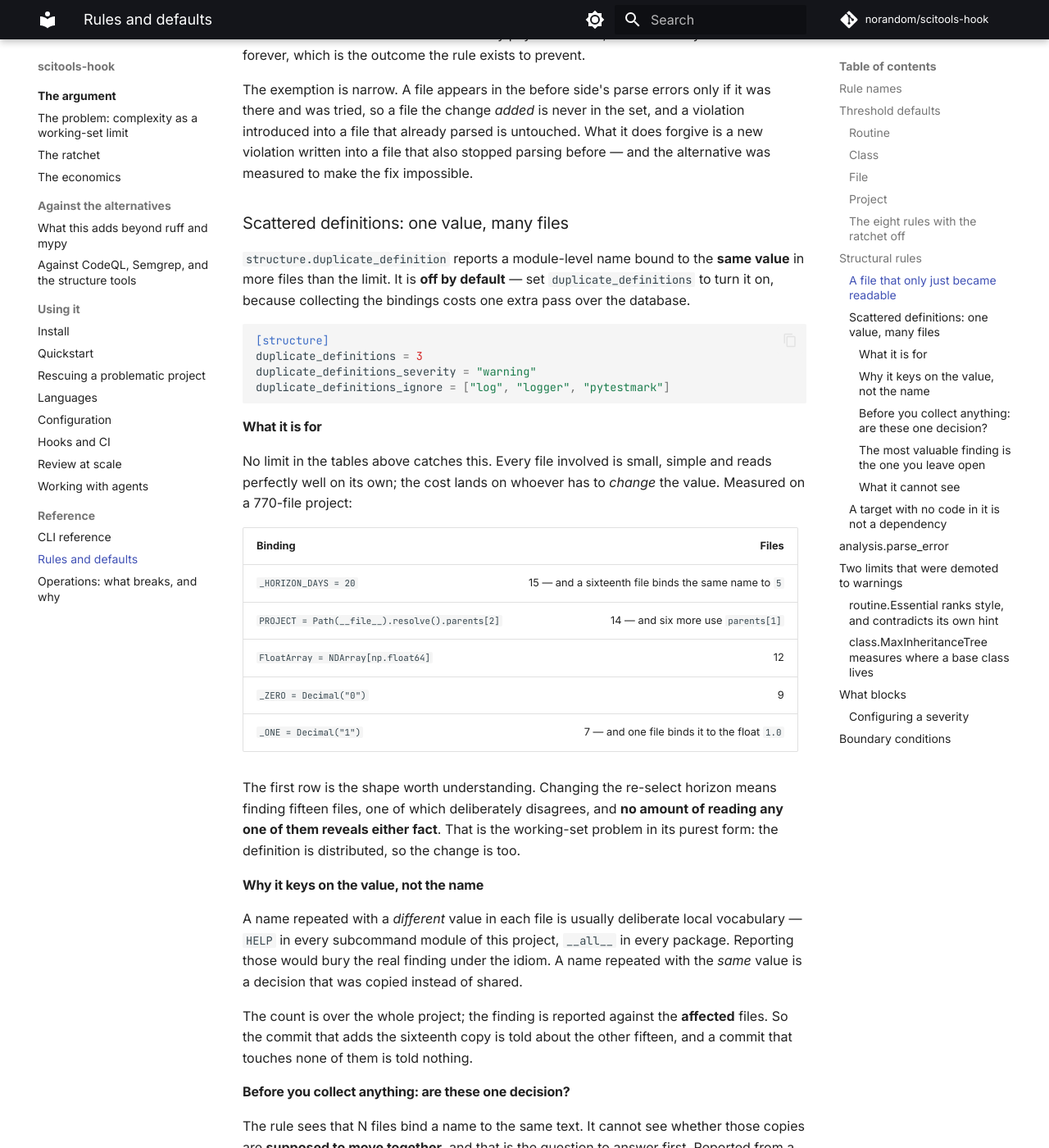
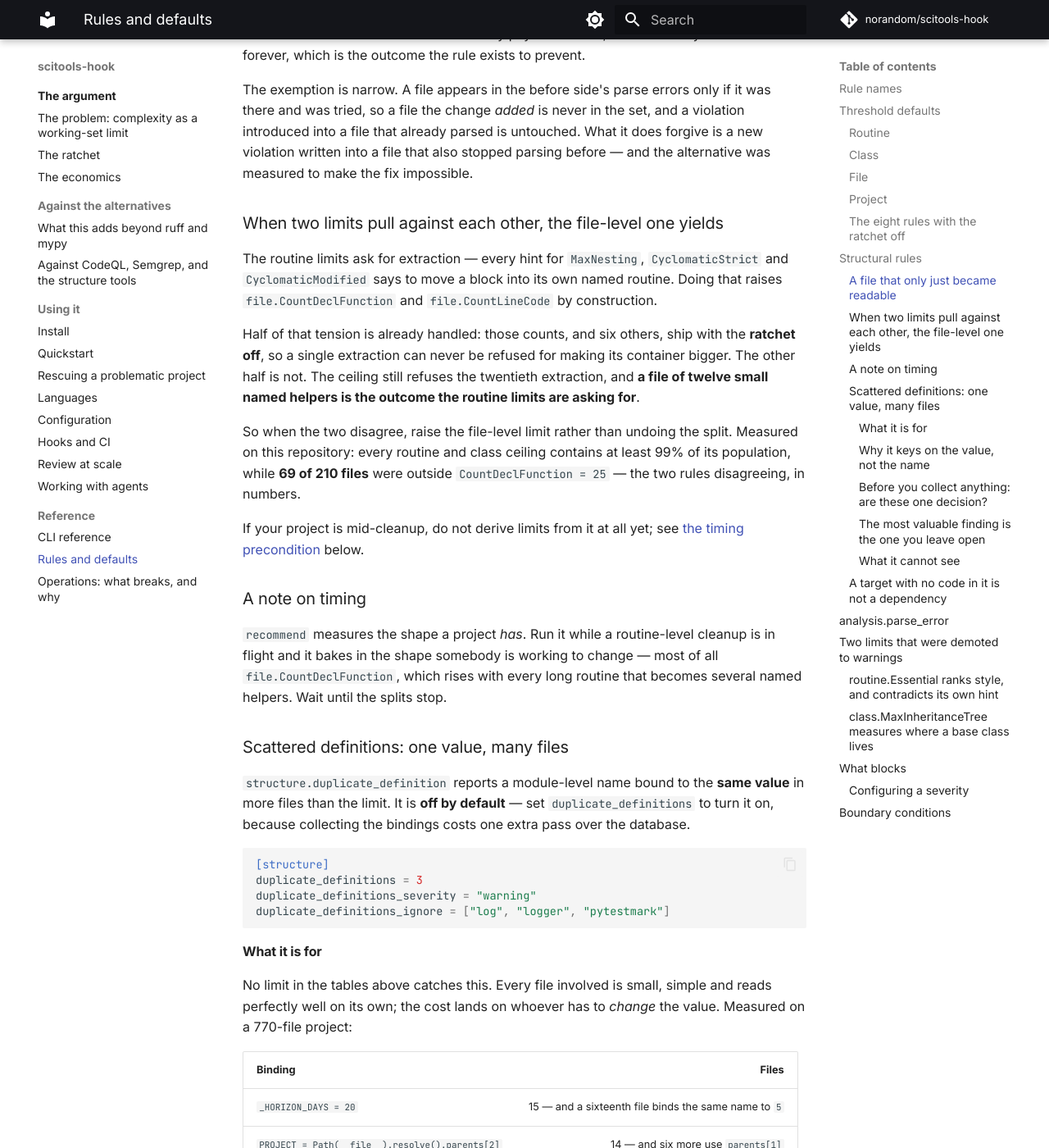
Before and after one commit to norandom/scitools-hook, an MkDocs documentation site: the page built from docs/reference/rules.md, in a window 1280 px wide and 1400 px high, scrolled down 4105 px. Shown: the whole window at 82% size. Built offline with MkDocs 1.6.1 and Material for MkDocs 9.7.7, drawn with Linux system fonts in a browser that asks for light colours; comment, search, counter and statistics services are not loaded.

Commit message:
docs: when two limits pull against each other, the file-level one yields
A session using the Gate on a 770-file project made the point, and this
repository's own numbers are the evidence for it.

The routine limits ask for extraction -- every hint for MaxNesting,
CyclomaticStrict and CyclomaticModified says to move a block into its own named
routine -- and doing that raises file.CountDeclFunction and file.CountLineCode
by construction. Half of that tension was already handled: those counts ship
with the ratchet off, so a single extraction is never refused for making its
container bigger. The other half was not written down anywhere. The ceiling
still refuses the twentieth extraction, and a file of twelve small named helpers
is the outcome the routine limits are asking for.

Measured here: every routine and class ceiling contains at least 99% of its
population while 69 of 210 files were outside CountDeclFunction = 25. That is
not a codebase failing a limit, it is two rules disagreeing, in numbers.
Whether the shipped 25 is simply too low needs a second repository's
measurement, which is why this commit changes documentation and not defaults.

Also records the precondition the same session named: do not derive limits from
a codebase you are still reshaping. `recommend` measures the shape a project
has, so running it mid-cleanup bakes in the shape somebody is working to change
-- most of all CountDeclFunction, which rises with every routine split. It is a
precondition, not a preference, and it is now in /scitools-adapt beside the
`recommend` rung.

Co-Authored-By: Claude Opus 5 (1M context) <noreply@anthropic.com>
Claude-Session: https://claude.ai/code/session_01DXqi7Tm39mzDuYuzUhdHuw

```diff
--- a/docs/reference/rules.md
+++ b/docs/reference/rules.md
@@ -130,6 +130,32 @@ and was tried, so a file the change *added* is never in the set, and a violation
 into a file that already parsed is untouched. What it does forgive is a new violation written
 into a file that also stopped parsing before — and the alternative was measured to make the
 fix impossible.
+
+### When two limits pull against each other, the file-level one yields
+
+The routine limits ask for extraction — every hint for `MaxNesting`, `CyclomaticStrict` and
+`CyclomaticModified` says to move a block into its own named routine. Doing that raises
+`file.CountDeclFunction` and `file.CountLineCode` by construction.
+
+Half of that tension is already handled: those counts, and six others, ship with the
+**ratchet off**, so a single extraction can never be refused for making its container bigger.
+The other half is not. The ceiling still refuses the twentieth extraction, and **a file of
+twelve small named helpers is the outcome the routine limits are asking for**.
+
+So when the two disagree, raise the file-level limit rather than undoing the split. Measured
+on this repository: every routine and class ceiling contains at least 99% of its population,
+while **69 of 210 files** were outside `CountDeclFunction = 25` — the two rules disagreeing,
+in numbers.
+
+If your project is mid-cleanup, do not derive limits from it at all yet; see
+[the timing precondition](#a-note-on-timing) below.
+
+### A note on timing
+
+`recommend` measures the shape a project *has*. Run it while a routine-level cleanup is in
+flight and it bakes in the shape somebody is working to change — most of all
+`file.CountDeclFunction`, which rises with every long routine that becomes several named
+helpers. Wait until the splits stop.
 
 ### Scattered definitions: one value, many files
 
```
Also changed, not shown: .agents/skills/scitools-adapt/SKILL.md (+7 -0 lines), .claude/skills/scitools-adapt/SKILL.md (+7 -0 lines), src/scitools_hook/skills/scitools-adapt/SKILL.md (+7 -0 lines), 1 other file.
